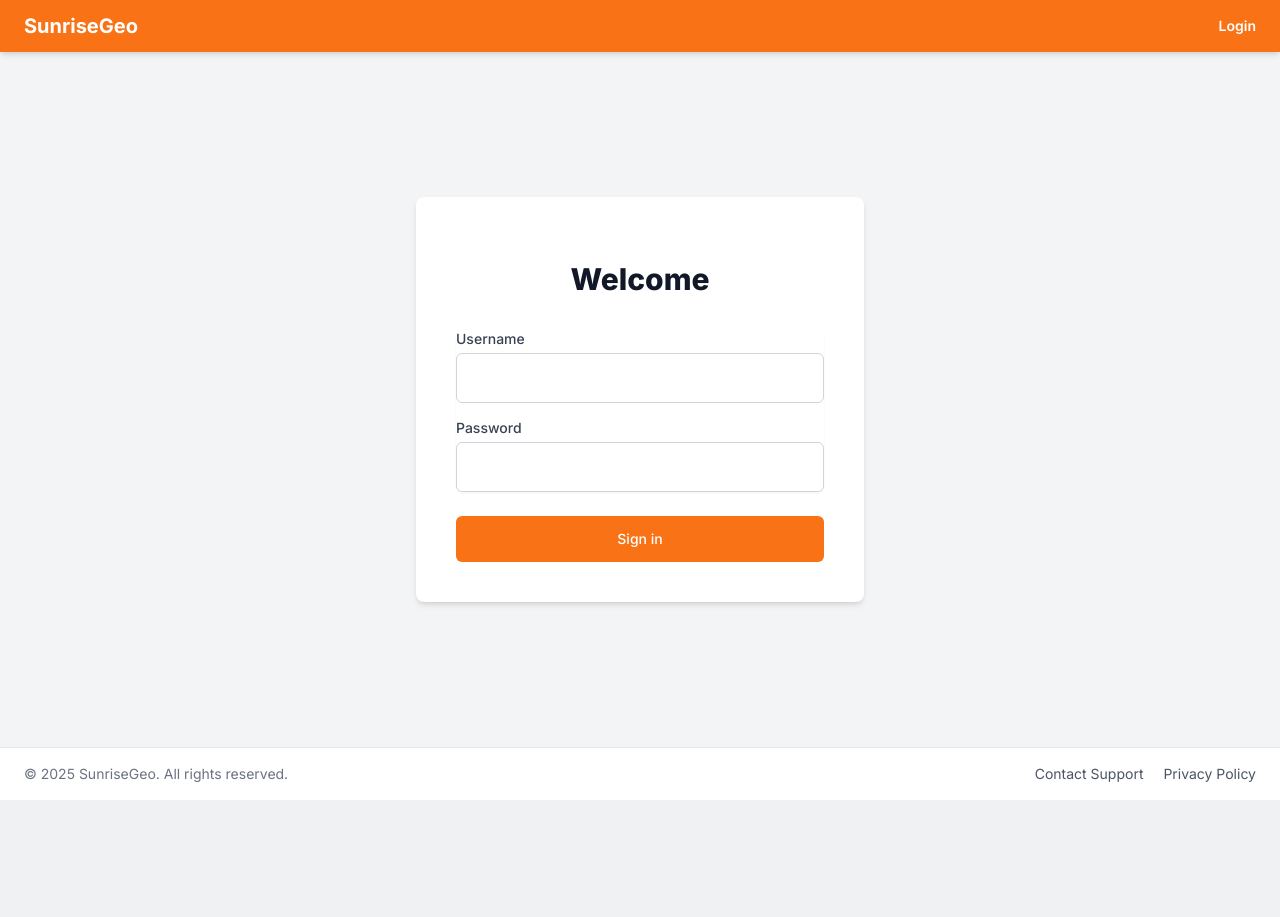
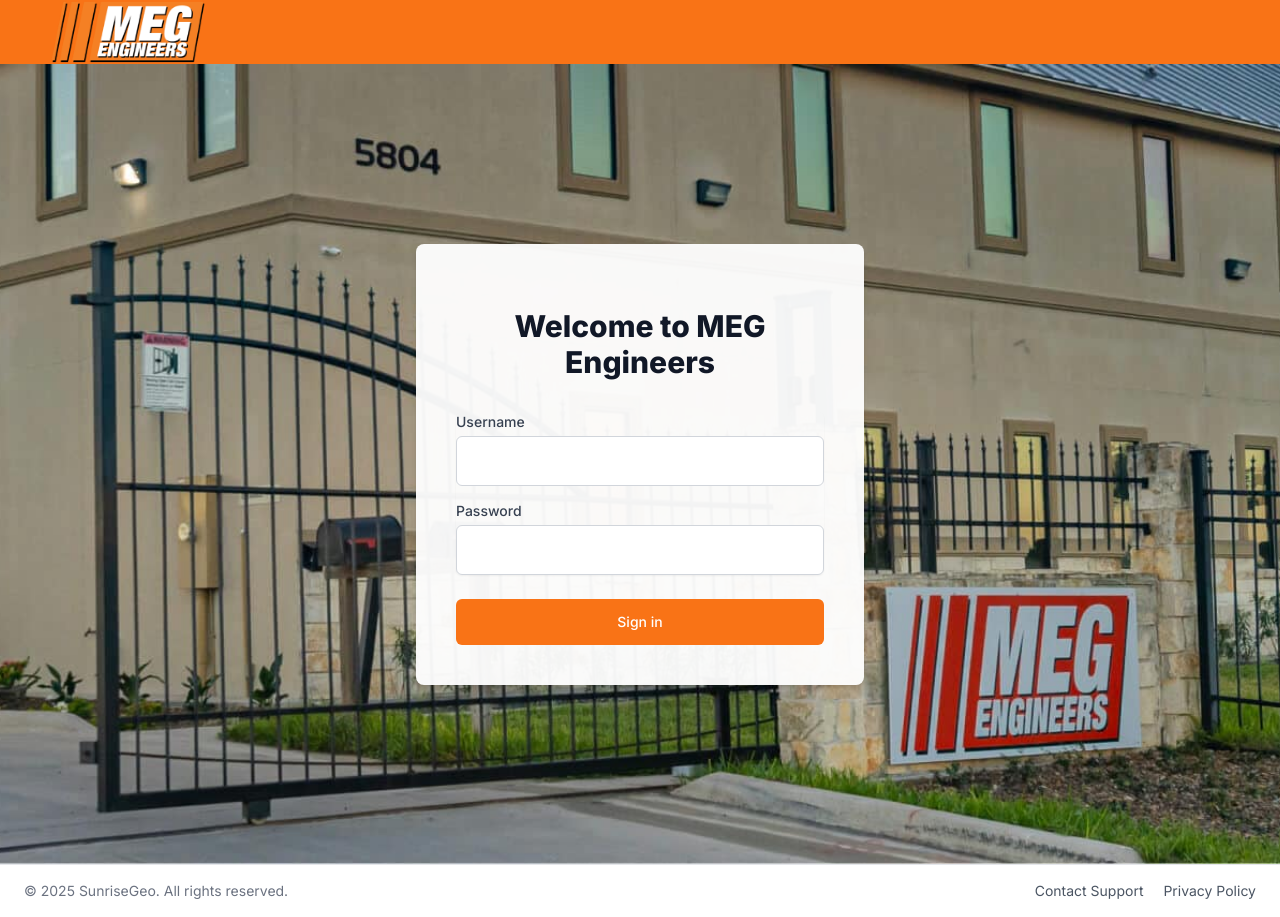
Before and after one commit to Chavetoni/UI-Dashboard, a Django app: page /login in a window 1280 px wide. Before the commit the page ends 800 px from the top, so only its background shows below. Run offline with Django 5.2, Linux system fonts and the light colour scheme; some libraries are stand-ins or nearby versions.

Commit message:
reworked headers and images

```diff
--- a/sunrisegeo/settings.py
+++ b/sunrisegeo/settings.py
@@ -118,6 +118,10 @@
 # https://docs.djangoproject.com/en/5.2/howto/static-files/
 
 STATIC_URL = "static/"
+STATICFILES_DIRS = [
+    BASE_DIR / "static",
+]
+STATIC_ROOT = BASE_DIR / "staticfiles"
 
 # Default primary key field type
 # https://docs.djangoproject.com/en/5.2/ref/settings/#default-auto-field
--- a/templates/base.html
+++ b/templates/base.html
@@ -156,10 +156,16 @@
 <body class="flex flex-col min-h-screen bg-gray-100 dark:bg-gray-900 text-gray-900 dark:text-white transition-colors duration-300">
 
     <!-- Header -->
-<header class="bg-orange-500 text-white py-3 px-6 flex justify-between items-center shadow-md">
-    <div class="text-xl font-bold">SunriseGeo</div>
-    <nav>
-        <ul class="flex space-x-6 text-sm font-semibold">
+    <header class="bg-orange-500 text-white px-4 sm:px-6 flex justify-between items-center shadow-md h-16">
+        <!-- Replace the text div with an image -->
+        <div class="flex-shrink-0 flex items-center h-full py-2">
+            <a href="/" class="flex items-center">
+            <img src="{% static 'images/meg_logo.webp' %}" alt="MEG Engineers" class="h-[13rem] w-auto object-contain">
+            </a>
+        </div>
+
+        <nav class=" h-full">
+            <ul class="flex h-full space-x-4 items-center text-sm font-semibold">
                 {% if user.is_authenticated %}
                     <li><a href="{% url 'client_portal:dashboard' %}" class="hover:underline {% if view_name == 'dashboard' %}underline{% endif %}">Dashboard</a></li>
                     <li>
@@ -168,8 +174,6 @@
                             <button type="submit" class="hover:underline bg-transparent border-0 p-0 cursor-pointer text-white font-semibold text-sm">Logout</button>
                         </form>
                     </li>
-                <!-- Move the toggle inside the ul -->
-                <li>
                     <button id="darkModeToggle" arai-label="Toggle Dark Mode" title="Toggle Dark Mode" class="p-2 rounded-full text-white hover:bg-orange-600 focus:outline-none transition-colors duration-300 flex items-center">
                         <!-- Sun icon (for dark mode) -->
                         <svg id="darkModeIcon" class="h-5 w-5 hidden" xmlns="http://www.w3.org/2000/svg" fill="none" viewBox="0 0 24 24" stroke="currentColor">
@@ -181,8 +185,7 @@
                         </svg>
                     </button>
                 </li>
-            {% else %}
-                <li><a href="{% url 'client_portal:login' %}" class="hover:underline {% if view_name == 'login' %}underline{% endif %}">Login</a></li>
+
             {% endif %}
         </ul>
     </nav>
--- a/templates/client_portal/login.html
+++ b/templates/client_portal/login.html
@@ -1,14 +1,14 @@
 {% extends "base.html" %}
-
-{% block title %}Login - SunriseGeo Portal{% endblock %}
+{% load static %}
+{% block title %}Login - MEG Engineers Portal{% endblock %}
 
 {% block content %}
-<!-- Main Content -->
-<main class="flex-grow flex items-center justify-center py-12 px-4 sm:px-6 lg:px-8">
-  <div class="max-w-md w-full space-y-8 bg-white p-10 rounded-lg shadow-md">
+<!-- Main Content with Background Image -->
+<main class="flex-grow flex items-center justify-center py-12 px-4 sm:px-6 lg:px-8 bg-cover bg-center min-h-screen" style="background-image: url('{% static 'images/meg_building.jpg' %}');">
+  <div class="max-w-md w-full space-y-8 bg-white p-10 rounded-lg shadow-md bg-opacity-95">
     <div>
       <h2 class="mt-6 text-center text-3xl font-extrabold text-gray-900">
-        Welcome
+        Welcome to MEG Engineers
       </h2>
     </div>
 
@@ -25,7 +25,7 @@
             type="text"
             autocomplete="username"
             required
-            class="mt-1 p-3 block w-full border border-gray-300 rounded-md focus:outline-none focus:ring-orange-500 focus:border-orange-500"
+            class="mt-1 p-3 block w-full border border-gray-300 bg-white text-gray-900 rounded-md focus:outline-none focus:ring-orange-500 focus:border-orange-500"
           />
         </div>
         <div>
@@ -36,7 +36,7 @@
             type="password"
             autocomplete="current-password"
             required
-            class="mt-1 p-3 block w-full border border-gray-300 rounded-md focus:outline-none focus:ring-orange-500 focus:border-orange-500"
+            class="mt-1 p-3 block w-full border border-gray-300 bg-white text-gray-900 rounded-md focus:outline-none focus:ring-orange-500 focus:border-orange-500"
           />
         </div>
       </div>
```
Also changed, not shown: db.sqlite3, static/images/meg_building.jpg (added), static/images/meg_logo.jpg (added), static/images/meg_logo.webp (added). Lines whose indentation alone changed are shown as unchanged.
